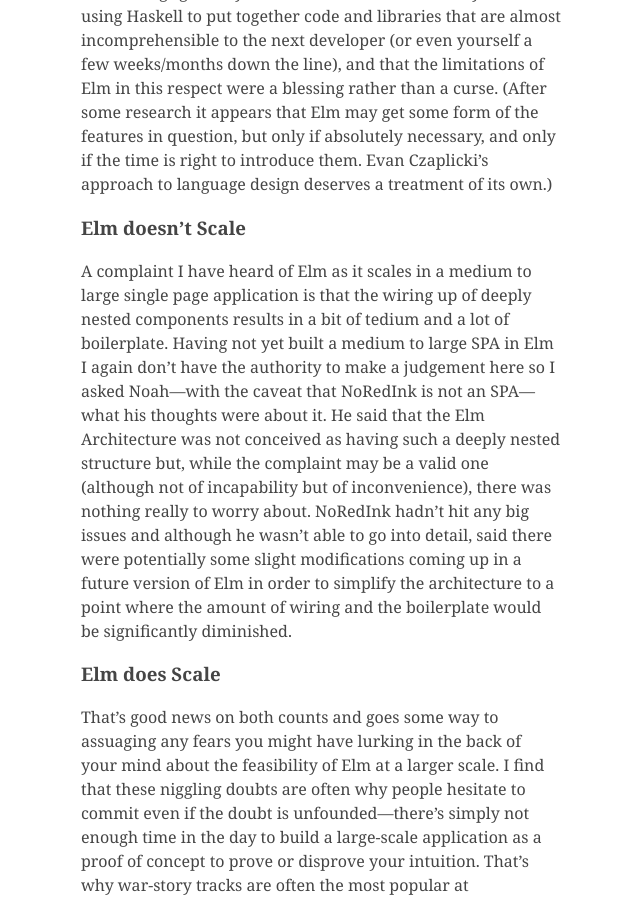
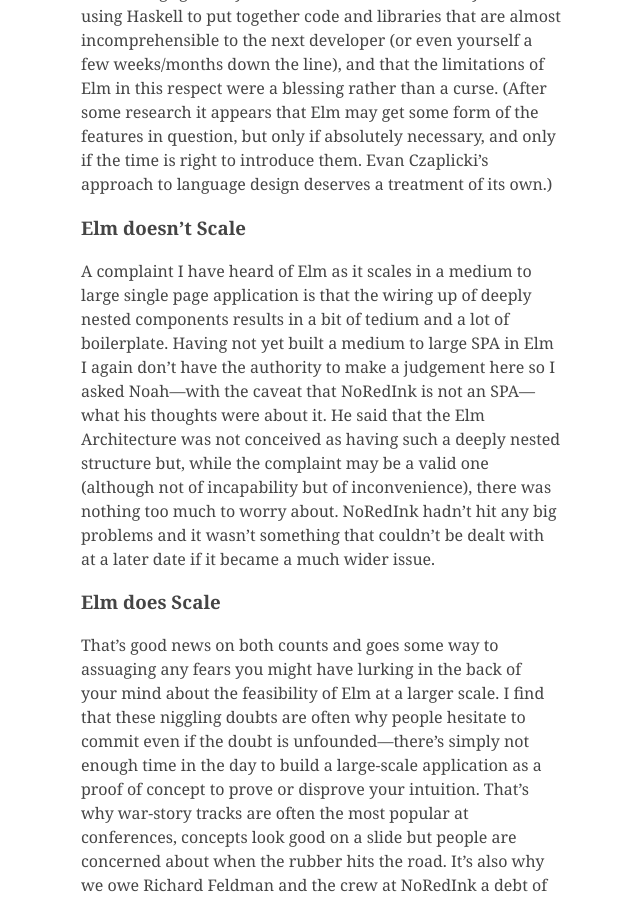
Before and after one commit to pootsbook/crossingtherubicon, a Jekyll site: the page built from _posts/2016-02-16-london-elm-2.md, in a window 1280 px wide and 900 px high, scrolled down 2772 px. Shown: the whole window, without its empty margins (319-959 px from the left). Built offline with Jekyll 4.4.1, drawn with Linux system fonts in a browser that asks for light colours; comment, search, counter and statistics services are not loaded.

Commit message:
Reflect the indefiniteness of potential solution

```diff
--- a/_posts/2016-02-16-london-elm-2.md
+++ b/_posts/2016-02-16-london-elm-2.md
@@ -40,7 +40,7 @@
 
 ### Elm doesn’t Scale
 
-A complaint I have heard of Elm as it scales in a medium to large single page application is that the wiring up of deeply nested components results in a bit of tedium and a lot of boilerplate. Having not yet built a medium to large SPA in Elm I again don’t have the authority to make a judgement here so I asked Noah—with the caveat that NoRedInk is not an SPA—what his thoughts were about it. He said that the Elm Architecture was not conceived as having such a deeply nested structure but, while the complaint may be a valid one (although not of incapability but of inconvenience), there was nothing really to worry about. NoRedInk hadn’t hit any big issues and although he wasn’t able to go into detail, said there were potentially some slight modifications coming up in a future version of Elm in order to simplify the architecture to a point where the amount of wiring and the boilerplate would be significantly diminished.
+A complaint I have heard of Elm as it scales in a medium to large single page application is that the wiring up of deeply nested components results in a bit of tedium and a lot of boilerplate. Having not yet built a medium to large SPA in Elm I again don’t have the authority to make a judgement here so I asked Noah—with the caveat that NoRedInk is not an SPA—what his thoughts were about it. He said that the Elm Architecture was not conceived as having such a deeply nested structure but, while the complaint may be a valid one (although not of incapability but of inconvenience), there was nothing too much to worry about. NoRedInk hadn’t hit any big problems and it wasn’t something that couldn’t be dealt with at a later date if it became a much wider issue.
 
 ### Elm does Scale
 
```
